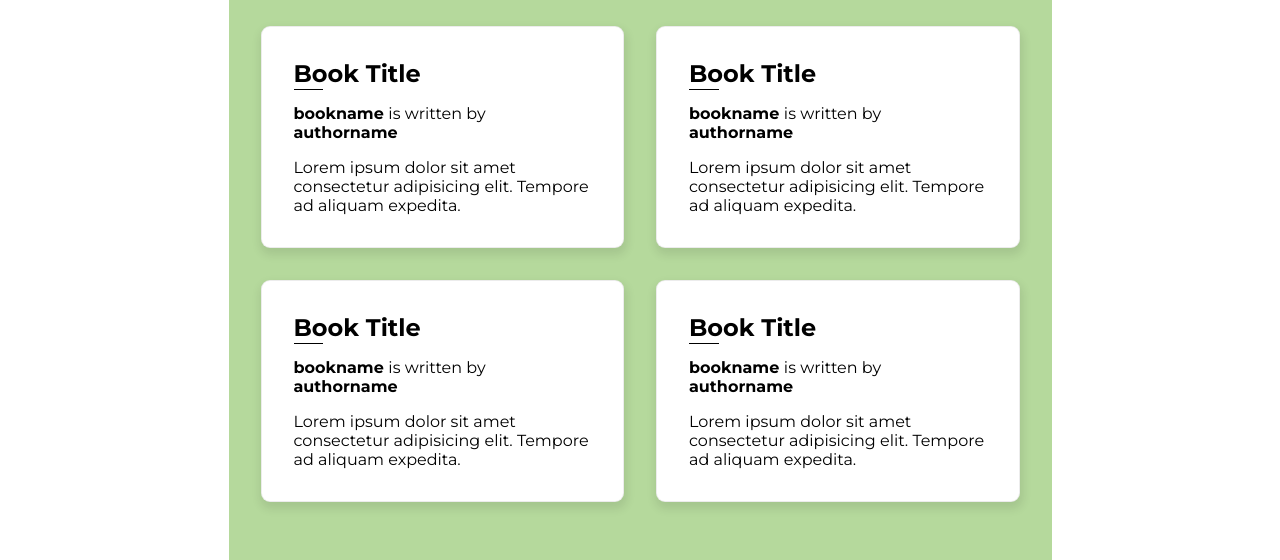
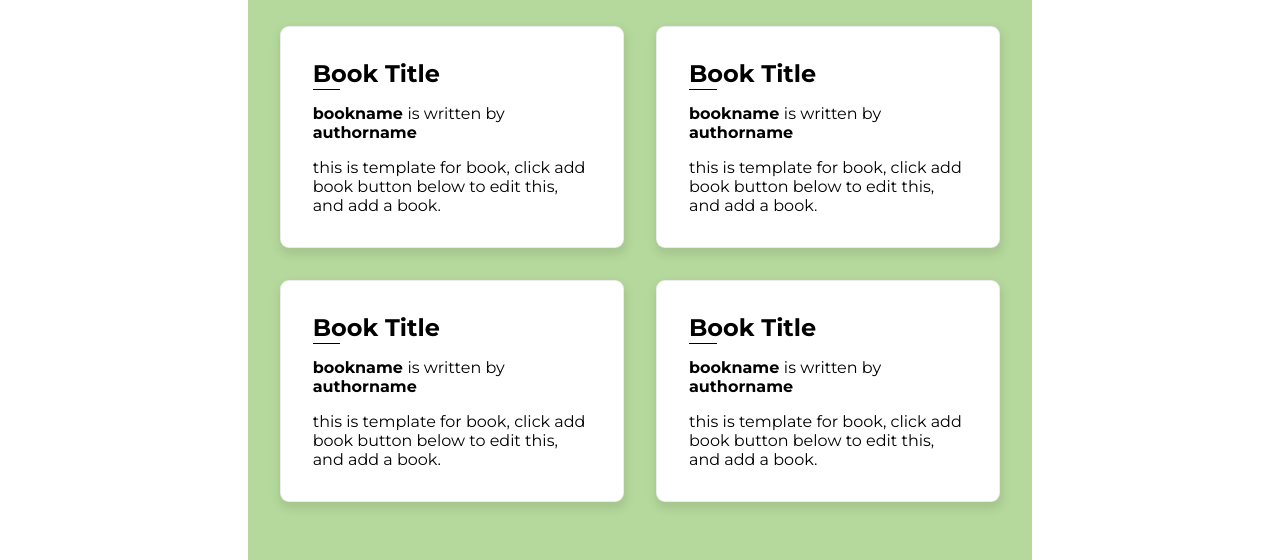
Before and after one commit to Anigrl/library, a plain HTML site: page index.html in a window 1280 px wide. Shown: the part 240-800 px from the top of the page. Drawn offline with Linux system fonts and the light colour scheme.

Commit message:
tweked some css

```diff
--- a/index.html
+++ b/index.html
@@ -34,31 +34,29 @@
                     <h2 id="bookOne">Book Title</h2>
                     <p><strong><span class="dataCatch" data-book-name="title">bookname</span>
                     </strong> is written by <strong><span class="dataCatch" data-author-name="author">authorname</span></strong></p>
-                        <p>Lorem ipsum dolor sit amet consectetur adipisicing elit. Tempore ad aliquam expedita.</p>
+
+                     <p>this is template for book, click add book button below to edit this, and add a book.</p>
                 </div>
                 <div class="first">
 
                     <h2 id="bookTwo">Book Title</h2>
                     <p><strong><span class="dataCatch" data-book-name="title">bookname</span>
                     </strong> is written by <strong><span class="dataCatch" data-author-name="author">authorname</span></strong></p>
-                        <p>Lorem ipsum dolor sit amet consectetur adipisicing elit. Tempore ad aliquam expedita.</p>
-
+                    <p>this is template for book, click add book button below to edit this, and add a book.</p>
                 </div>
                 <div class="first">
 
                     <h2 id="bookThree">Book Title</h2>
                     <p><strong><span class="dataCatch" data-book-name="title">bookname</span>
                     </strong> is written by <strong><span class="dataCatch" data-author-name="author">authorname</span></strong></p>
-                        <p>Lorem ipsum dolor sit amet consectetur adipisicing elit. Tempore ad aliquam expedita.</p>
-
+                    <p>this is template for book, click add book button below to edit this, and add a book.</p>
                 </div>
                 <div class="first">
 
                     <h2 id="bookThree">Book Title</h2>
                     <p><strong><span class="dataCatch" data-book-name="title">bookname</span>
                     </strong> is written by <strong><span class="dataCatch" data-author-name="author">authorname</span></strong></p>
-                        <p>Lorem ipsum dolor sit amet consectetur adipisicing elit. Tempore ad aliquam expedita.</p>
-
+                    <p>this is template for book, click add book button below to edit this, and add a book.</p>
                 </div>
             </div>
 
```
Also changed, not shown: style.css (line endings or trailing spaces).
